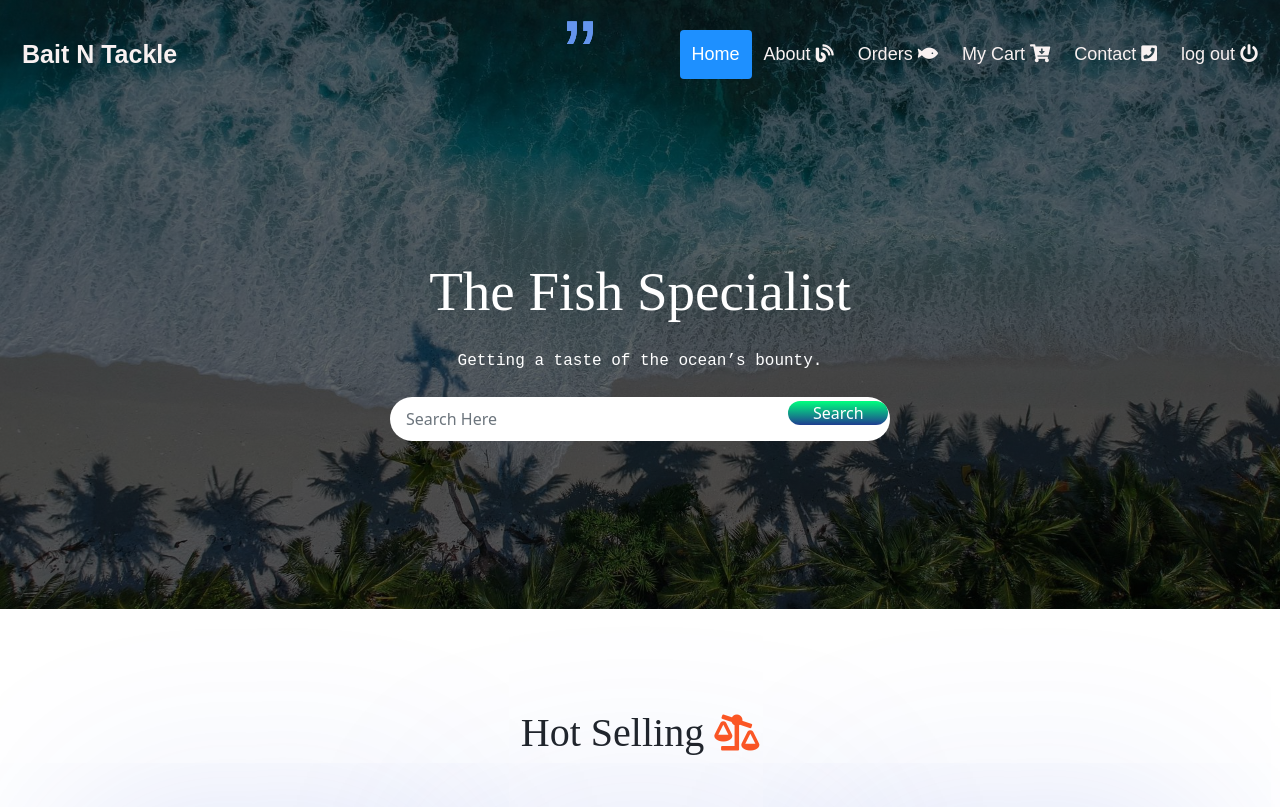
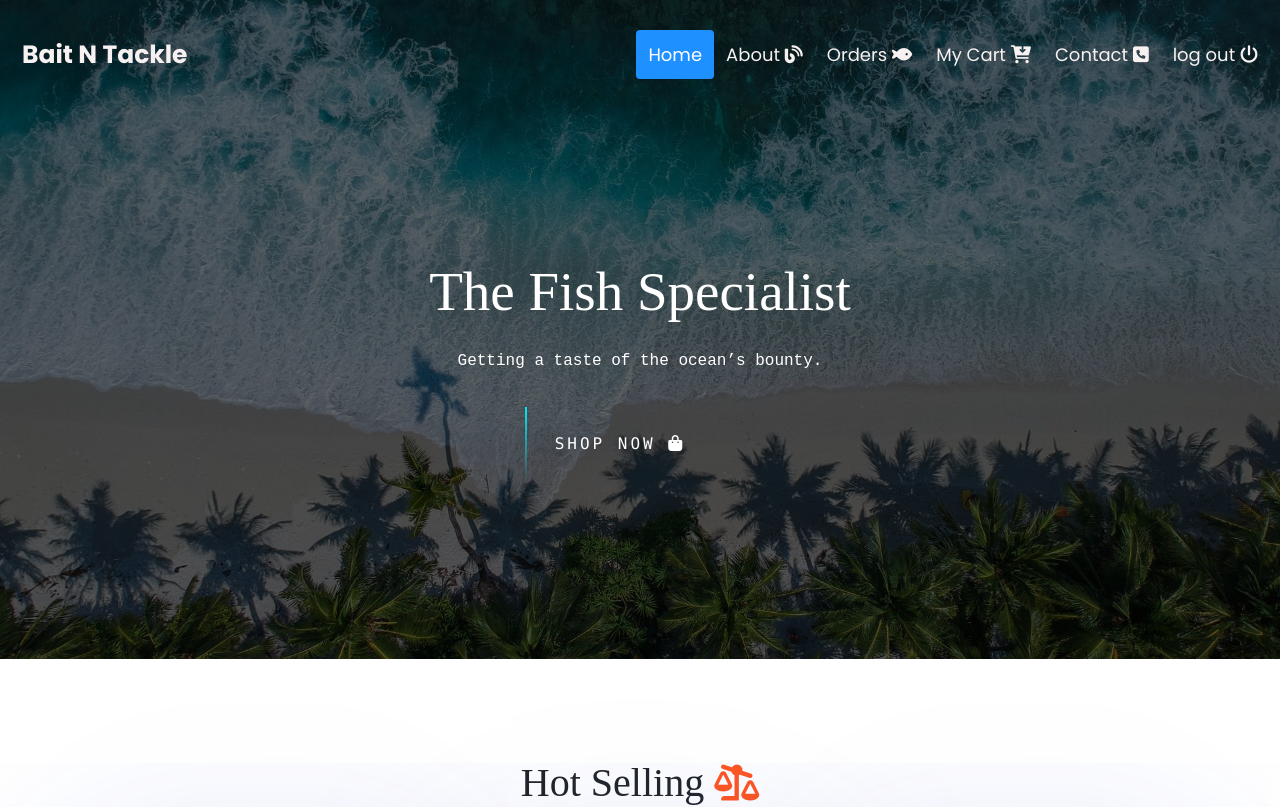
Before and after one commit to umakanth-pendyala/BNT, an Angular app in the folder angularapp/: page /homepage in a window 1280 px wide. Shown: the top 807 px of the page. Built offline with nearby package versions, Linux system fonts and the light colour scheme.

Commit message:
modified homepage component

```diff
--- a/angularapp/src/app/homepage/homepage.component.css
+++ b/angularapp/src/app/homepage/homepage.component.css
@@ -1,4 +1,4 @@
- /* Style the navbar with a trans background and some padding */
+ /* Styling the navbar with a trans background + padding */
 .navbar {
     overflow: hidden;
     background: transparent;
@@ -6,6 +6,7 @@
   }
 
   /* Style the header links */
+
   .navbar a {
     float: left;
     color: rgb(248, 241, 241);
@@ -18,13 +19,11 @@
   }
 
   /* Style the logo link (notice that we set the same value of line-height and font-size to prevent the header to increase when the font gets bigger */
+
   .navbar a.logo {
     font-size: 25px;
     font-weight: bold;
     font-family: 'Poppins', sans-serif;
-
-
-
 }
 
   /* Change the background color on mouse-over */
@@ -91,7 +90,6 @@
 
   /*        Home           */
 
-
 .header
  {
    height: 100%;
@@ -103,7 +101,6 @@
    text-align: center;
    color: #fff;
  }
-
   .header h1
  {
    padding-top: 170px;
@@ -116,34 +113,114 @@
    margin: 24px 0;
    font-family: monospace;
  }
- .input-group
+
+ /*hover button css*/
+
+ .wrapper
  {
-     width: 90% !important;
-     max-width: 500px;
-     border-radius: 30px;
-     background: #fff;
-     margin: auto;
-     padding: 2px;
+  justify-content: center;
+  align-items: center;
+  font-family: consolas;
  }
- .form-control
- {
-     border: 0 !important;
-     border-radius: 30px !important;
-     margin: 2px;
-     box-shadow: none !important;
+.a1{
+  position: relative;
+  display: inline-block;
+  padding: 25px 30px;
+  margin: 10px;
+  background: transparent;
+  border: 0vw;
+  color: white;
+  /* color: #03e9f4; */
+  text-decoration: none;
+  text-transform: uppercase;
+  transition: 0.5s;
+  letter-spacing: 3px;
+  overflow: hidden;
+  margin-right: 50px;
 }
- .input-group-text
- {
-     width: 100px;
-     background-image:linear-gradient(#00ff7e,#1f3d90);
-     border: 0 !important;
-     color: #fff !important;
-     padding: 0 25px !important;
-     border-radius: 30px !important;
-     box-shadow: none !important;
+.a1:hover{
+  background: #03e9f4;
+  color: #111010;
+  box-shadow: 0 0 5px #03e9f4,
+              0 0 25px #03e9f4,
+              0 0 50px #03e9f4,
+              0 0 70px #03e9f4;
+   -webkit-box-reflect:below 1px linear-gradient(transparent, #0005);
+}
+.a1 span{
+  position: absolute;
+  display: block;
 }
 
+/*to make the outline visible*/
 
+.a1 span:nth-child(1){
+  top: 0;
+  left: 0;
+  width: 100%;
+  height: 2px;
+  background: linear-gradient(90deg,transparent,#03e9f4);
+  animation: animate1 1s linear infinite;
+}
+@keyframes animate1{
+  0%{
+      left: -100%;
+  }
+  50%,100%{
+      left: 100%;
+  }
+}
+.a1 span:nth-child(2){
+  top: -100%;
+  right: 0;
+  width: 2px;
+  height: 100%;
+  background: linear-gradient(180deg,transparent,#03e9f4);
+  animation: animate2 1s linear infinite;
+  animation-delay: 0.25s;
+}
+@keyframes animate2{
+  0%{
+      top: -100%;
+  }
+  50%,100%{
+      top: 100%;
+  }
+}
+.a1 span:nth-child(3){
+  bottom: 0;
+  right: 0;
+  width: 100%;
+  height: 2px;
+  background: linear-gradient(270deg,transparent,#03e9f4);
+  animation: animate3 1s linear infinite;
+  animation-delay: 0.50s;
+}
+@keyframes animate3{
+  0%{
+      right: -100%;
+  }
+  50%,100%{
+      right: 100%;
+  }
+}
+.a1 span:nth-child(4){
+  bottom: -100%;
+  left: 0;
+  width: 2px;
+  height: 100%;
+  background: linear-gradient(360deg,transparent,#03e9f4);
+  animation: animate4 1s linear infinite;
+  animation-delay: 0.75s;
+}
+@keyframes animate4{
+  0%{
+      bottom: -100%;
+  }
+  50%,100%{
+      bottom: 100%;
+  }
+}
 
 /*features*/
 
@@ -151,21 +228,17 @@
 {
   padding: 100px 0;
 }
-
 h1
 {
     font-family: cursive;
     font-size:  40px;
     text-align: center;
     padding-bottom: 30px;
-
 }
-
 .feature-img img
 {
   width: 100%;
 }
-
 .price
 {
     width: 50px;
@@ -180,30 +253,24 @@ h1
     left: 20px;
     bottom:-25px;
 }
-
 .feature-img
 {
   position: relative;
 }
-
 .rating
 {
-
   padding: 3px;
   float: right;
   background: #fff;
   bottom: -1px;
   right: 0;
   position: absolute;
-
 }
-
 .features .fas
 {
     font-size: 15px;
     color: #ff5722;
 }
-
        .feature-details
         {
             padding: 20px;
@@ -237,14 +304,12 @@ h1
     padding: 100px 0;
     background: #efefef;
 }
-
 .gallery h1
 {
     text-align: center;
     font-family: cursive;
     font-size: 40px;
 }
-
 .gallery-box img
 {
     width: 100%;
@@ -285,15 +350,12 @@ h1
     font-style: oblique;
     float: right;
 }
-
 .gallery button:hover
 {
     transform: scale(1.1);
 }
 
-
 /*      Banner        */
-
 
 .banner
 {
@@ -312,10 +374,7 @@ h1
     background: rgba(0,0,0,0.7);
     text-align: center;
     color: #fff;
-
-
 }
-
 .booking-btn
 {
       width: 180px;
@@ -328,16 +387,6 @@ h1
       cursor:pointer;
       border-radius: 30px !important;
       box-shadow: none !important;
-    /* width: 180px;
-    padding: 8px 0;
-    outline: none !important;
-    border: 2px solid rgb(223, 7, 7);
-    border-radius: 30px;
-    background: transparent;
-    color: rgb(249, 248, 252);
-    margin-top: 20px;
-    font-size: 100%;
-    cursor:pointer */
 }
 .containerbb h2
 {
@@ -345,7 +394,6 @@ h1
     font-size: 34px;
     font-weight: 100;
 }
-
 .containerbb h5
 {
     font-family: 'Lucida Sans', 'Lucida Sans Regular', 'Lucida Grande', 'Lucida Sans Unicode', Geneva, Verdana, sans-serif;
@@ -357,11 +405,8 @@ h1
 
 .users-feedback
 {
-
   padding: 100px 0;
 }
-
-
 .users-feedback h1
 {
   text-align: center;
@@ -375,7 +420,6 @@ h1
   font-weight: 400;
   font-size: 20px;
 }
-
 .user-review
 {
     text-align: center;
@@ -386,6 +430,7 @@ h1
 {
   padding: 50px 10px 10px 10px;
 }
+
 .users-feedback img
 {
     width: 60px;
@@ -393,18 +438,6 @@ h1
     border-radius: 50%;
     position: relative;
     margin: -30px 0 20px 40%; /*for image to box line*/
-
-}
-.user-review p::before        /* ' '  */
-{
-    content: '\201d';
-    display: block;
-    position: absolute;
-    font-size: 100px;
-    color: #6495ed;
-    font-family:sans-serif;
-    left: 44%;
-    top:-20px;
 }
 
 
@@ -415,24 +448,19 @@ h1
   padding: 100px 20px 15px;
   background-image:linear-gradient(#2d557d,#9610fb);
   color: #fff;
-
 }
-
 .footer h2
 {
   font-size: 25px;
   text-align: left;
   margin-top: 15px;
   margin-bottom:25px;
-
 }
-
 .footer h4
 {
   text-align: left;
   margin-top: 15px;
   margin-bottom:25px;
-
 }
 .footer p
 {
@@ -444,7 +472,6 @@ h1
 {
     padding-right: 20px;
     font-size: 15px;
-
 }
 .footer hr
 {
--- a/angularapp/src/app/homepage/homepage.component.html
+++ b/angularapp/src/app/homepage/homepage.component.html
@@ -1,7 +1,6 @@
 <!DOCTYPE html>
 <html lang="en">
 <head>
-    <link rel="stylesheet" href="https://cdnjs.cloudflare.com/ajax/libs/font-awesome/5.15.4/css/all.min.css">
 </head>
 <body>
     <section class="header">
@@ -19,13 +18,17 @@
 
         <h1>The Fish Specialist</h1>
         <p>Getting a taste of the ocean’s bounty.</p>
+  <!--button-->
+  <div class="wrapper">
+    <button class="a1">
+        <span></span>
+        <span></span>
+        <span></span>
+        <span></span>
+        Shop Now <i class="fa fa-shopping-bag"></i>
+      </button>
+  </div>
 
-        <div class="input-group">
-            <input type="text" class="form-control"  placeholder="Search Here"  id="Searchbox">
-            <div class="input-group-append">
-            <button type="submit" class="input-group-text btn">Search</button>
-            </div>
-        </div>
         <br><br><br><br><br><br><br>
     </section>
 
@@ -150,15 +153,23 @@
 
 <!--Banner  starts-->
 <section class="banner">  <!--bg-->
-    <div class="banner-highlights"><!--black board-->
-        <div class="containerbb"><!--black board inside content-->
+    <div class="banner-highlights"> <!--black board-->
+        <div class="containerbb"> <!--black board inside content-->
             <div class="row">
                 <div class="col-md-8">
                     <h2>Get 50% offer Only on  Today's Special</h2>
                     <h5>Add to Cart Soon  and avail 50% flat discount.</h5>
                 </div>
                 <div class="col-md-4">
-                    <a><button type="button" class="booking-btn">Shop Now <i class="fas fa-angle-double-right"></i>  </button></a>
+                    <div class="wrapper">
+                        <button class="a1">
+                            <span></span>
+                            <span></span>
+                            <span></span>
+                            <span></span>
+                            Shop Now <i class="fa fa-shopping-bag"></i>
+                        </button>
+                    </div>
                 </div>
             </div>
         </div>
@@ -168,7 +179,7 @@
 
 <!-- user reviewz -->
 <section class="users-feedback">
-    <h1>Hear it from our customers</h1>
+    <h1>Hear it from our customers</h1> <i class=""></i>
     <br>
     <div class="container">
         <div class="row">
--- a/angularapp/src/styles.css
+++ b/angularapp/src/styles.css
@@ -1 +1,2 @@
 /* You can add global styles to this file, and also import other style files */
+@import url("https://fonts.googleapis.com/css2?family=Poppins:wght@100;300;400;500;600;700&display=swap");
```
Also changed, not shown: 1 other file (tests, documents, lock files or other folders). Lines whose indentation alone changed are shown as unchanged.
